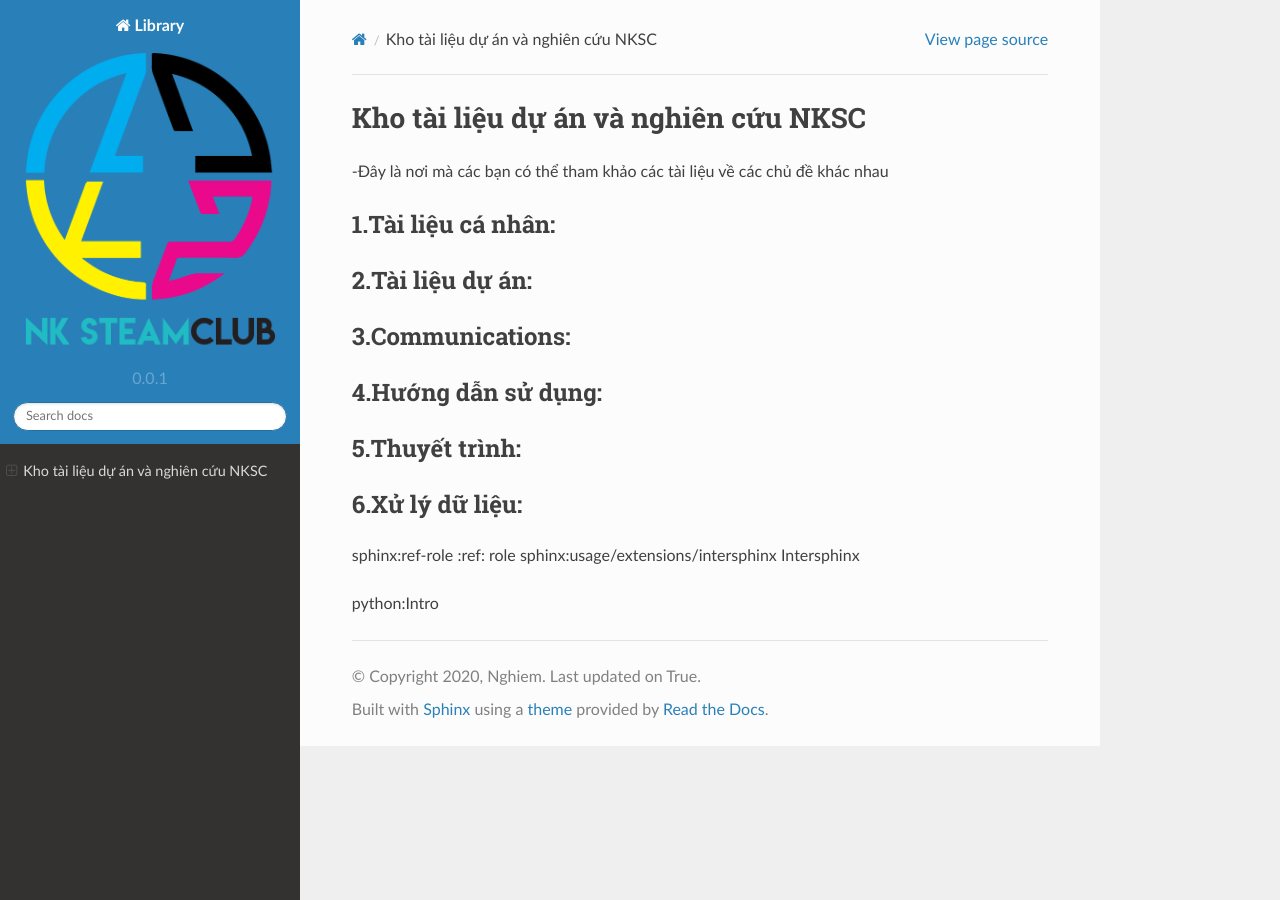
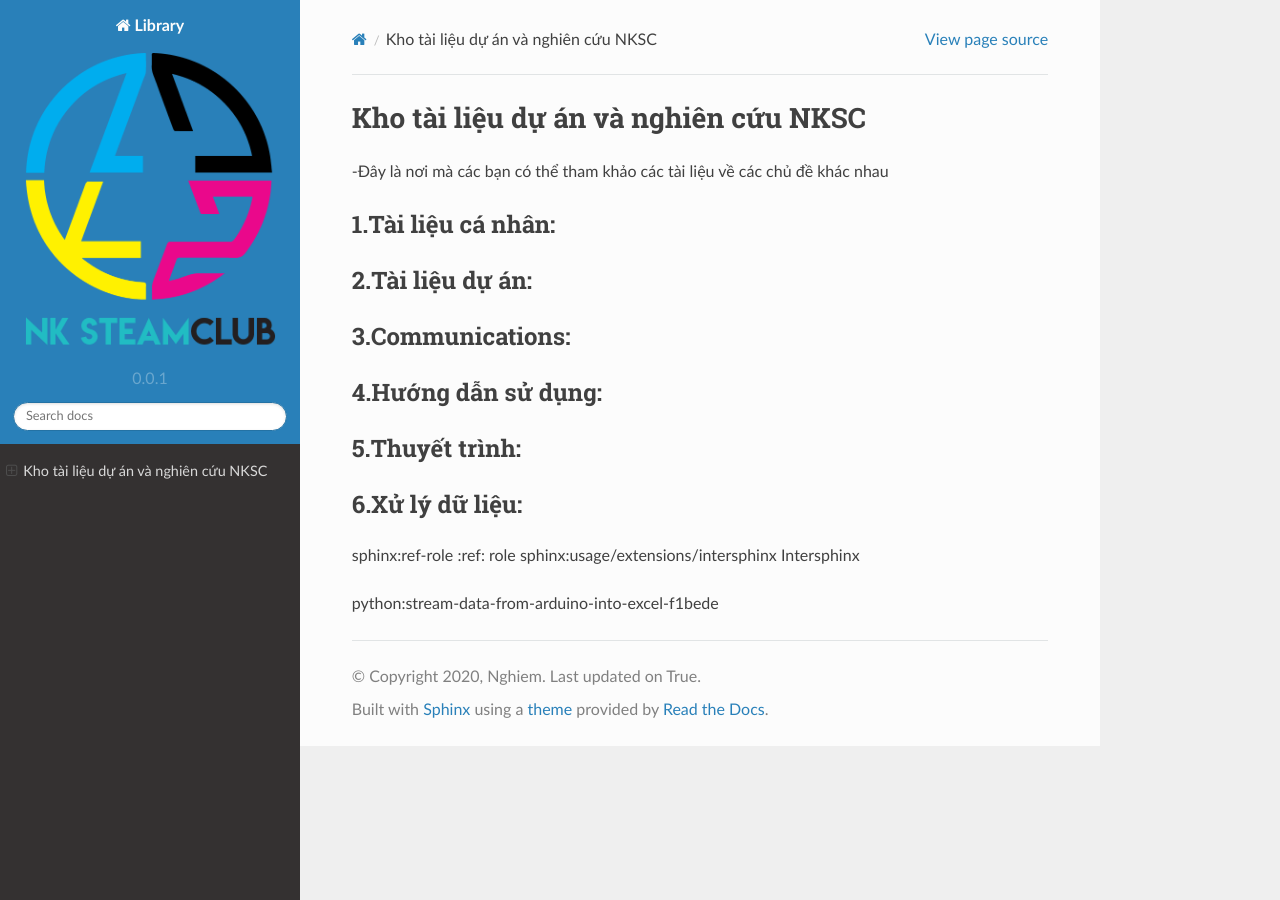
Before and after one commit to nghiemkythu/demoo, a Sphinx documentation site: the page built from docs/source/index.rst, in a window 1280 px wide. Built offline with Sphinx 7.4.7 and the Read the Docs theme 2.0.0, drawn with Linux system fonts in a browser that asks for light colours.

Commit message:
'hoctap'

```diff
--- a/docs/source/conf.py
+++ b/docs/source/conf.py
@@ -38,7 +38,7 @@
 ]
 intersphinx_mapping = {
     'sphinx': ('https://www.sphinx-doc.org/en/master/', None),
-    'python': ('https://create.arduino.cc/projecthub/HackingSTEM/stream-data-from-arduino-into-excel-f1bede', None),
+    'python': ('https://create.arduino.cc/projecthub/HackingSTEM/', None),
 }
 # Add any paths that contain templates here, relative to this directory.
 templates_path = ['ntemplates']
--- a/docs/source/index.rst
+++ b/docs/source/index.rst
@@ -53,4 +53,4 @@
 :doc:`sphinx:usage/extensions/intersphinx`
 :doc:`Intersphinx <sphinx:usage/extensions/intersphinx>`
 
-:ref:`python:Intro`
+:ref:`python:stream-data-from-arduino-into-excel-f1bede`
```
